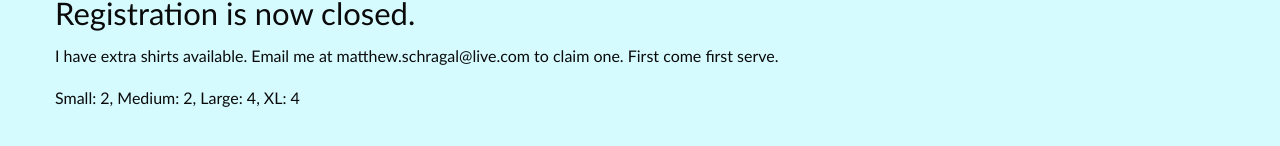
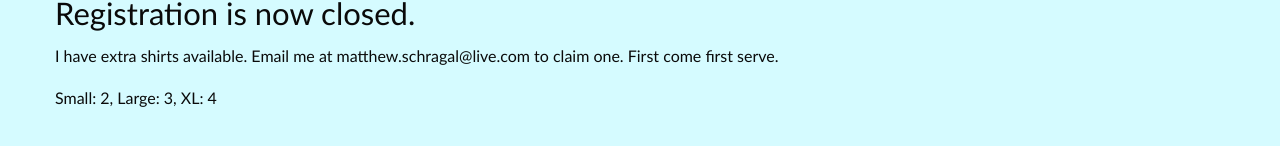
Before and after one commit to schrags08/npc, a plain HTML site: page signup.html in a window 1280 px wide. Shown: the part 144-290 px from the top of the page. Drawn offline with Linux system fonts and the light colour scheme.

Commit message:
Update signup.html

```diff
--- a/signup.html
+++ b/signup.html
@@ -51,7 +51,7 @@
             <div class="small-12 medium-12 columns">
                 <h3>Registration is now closed.</h3>
                 <p>I have extra shirts available. Email me at matthew.schragal@live.com to claim one. First come first serve.</p>
-                <p>Small: 2, Medium: 2, Large: 4, XL: 4</p>
+                <p>Small: 2, Large: 3, XL: 4</p>
 <!--                 <h3>What Does Registration Get Me?</h3>
                 <p>Most importantly, the official Neighborhood Pub Crawl T-Shirt. These puppies are limited edition, custom designed, soft as hell, and built for comfort. Coveted stuff. As always, the artwork will remain secret until crawl day.</p>
                 <p>In addition to that, you get food during our stop at Three Counties. Papa Joe's Pizza, a neighborhood favorite, provides their legendary pie for our mouths.</p>
```
